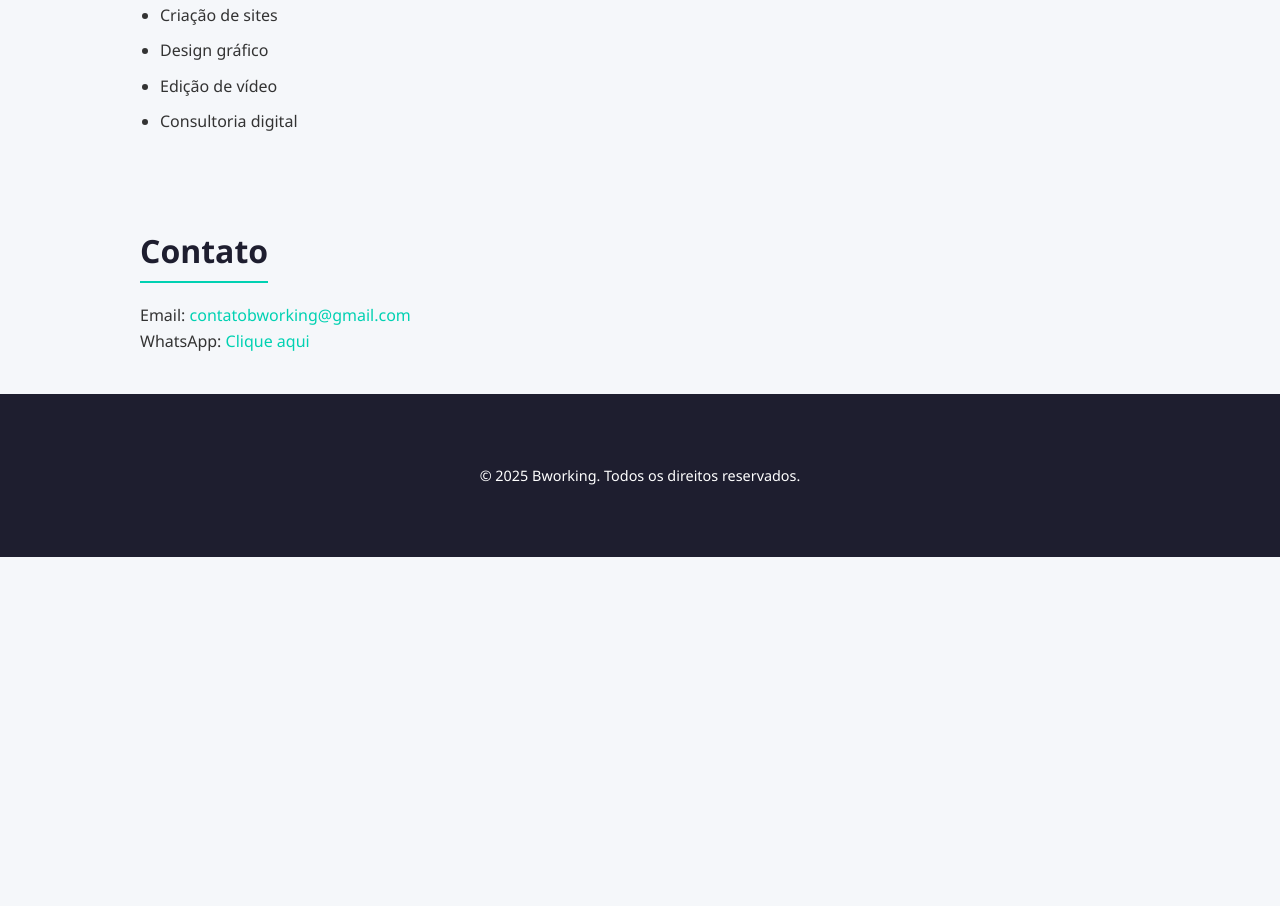
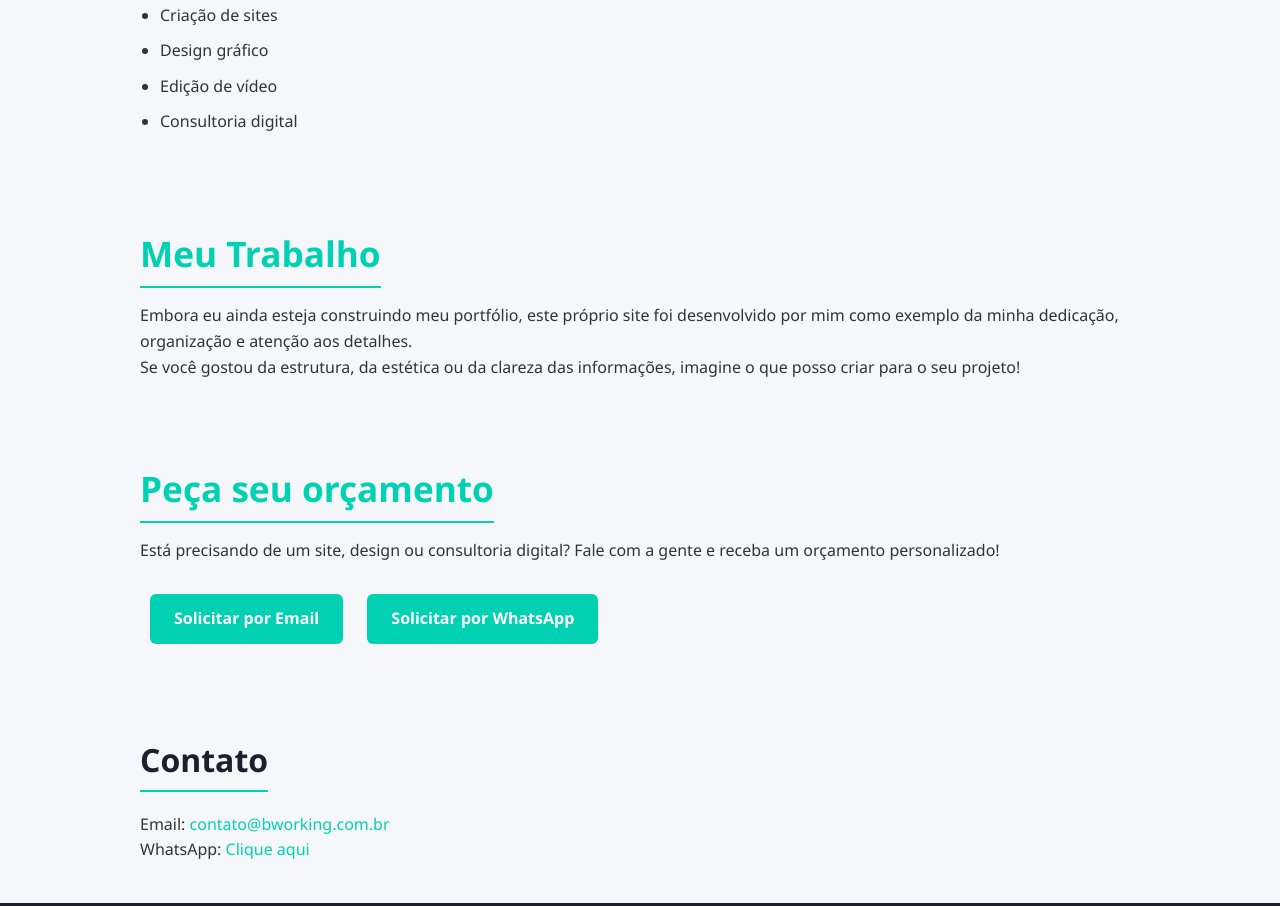
Before and after one commit to contatobworking-site/bworking.github.io, a plain HTML site: page index.html in a window 1280 px wide. Shown: the part 688-1594 px from the top of the page. Before the commit the page ends 1245 px from the top, so only its background shows below. Drawn offline with Linux system fonts and the light colour scheme.

Commit message:
index.html

```diff
--- a/index.html
+++ b/index.html
@@ -18,6 +18,8 @@
         <ul>
           <li><a href="#sobre">Sobre</a></li>
           <li><a href="#servicos">Serviços</a></li>
+          <li><a href="#portfolio">Meu Trabalho</a></li>
+          <li><a href="#orcamento">Orçamento</a></li>
           <li><a href="#contato">Contato</a></li>
         </ul>
       </nav>
@@ -40,10 +42,25 @@
       </ul>
     </section>
 
+    <section id="portfolio" class="container">
+      <h2>Meu Trabalho</h2>
+      <p>Embora eu ainda esteja construindo meu portfólio, este próprio site foi desenvolvido por mim como exemplo da minha dedicação, organização e atenção aos detalhes.</p>
+      <p>Se você gostou da estrutura, da estética ou da clareza das informações, imagine o que posso criar para o seu projeto!</p>
+    </section>
+
+    <section id="orcamento" class="container">
+      <h2>Peça seu orçamento</h2>
+      <p>Está precisando de um site, design ou consultoria digital? Fale com a gente e receba um orçamento personalizado!</p>
+      <div style="margin-top: 20px;">
+        <a href="mailto:contato@bworking.com.br" class="botao-contato">Solicitar por Email</a>
+        <a href="https://wa.me/5531999998888" class="botao-contato">Solicitar por WhatsApp</a>
+      </div>
+    </section>
+
     <section id="contato" class="container">
       <h2>Contato</h2>
-      <p>Email: <a href="mailto:contatobworking@gmail.com">contatobworking@gmail.com</a></p>
-      <p>WhatsApp: <a href="https://wa.me/5531972531118">Clique aqui</a></p>
+      <p>Email: <a href="mailto:contato@bworking.com.br">contato@bworking.com.br</a></p>
+      <p>WhatsApp: <a href="https://wa.me/5531999998888">Clique aqui</a></p>
     </section>
   </main>
 
```
